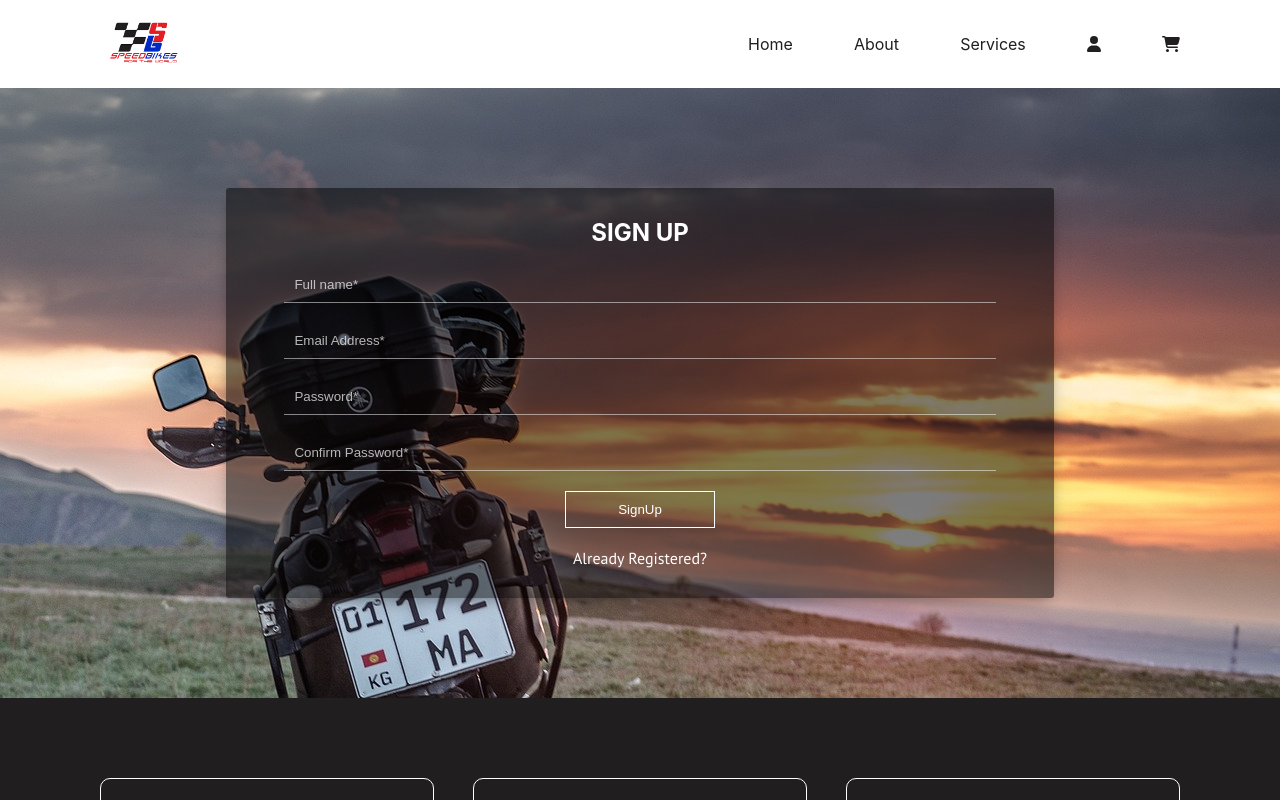
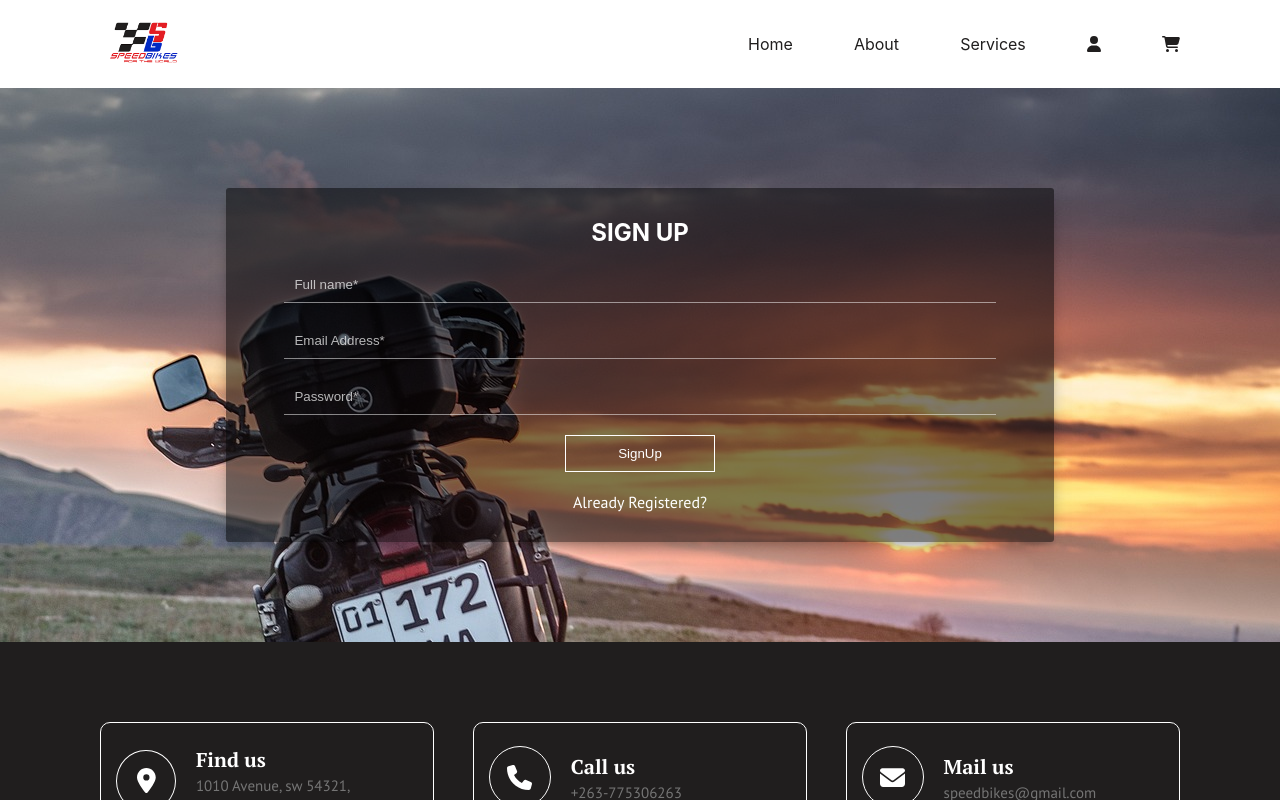
Before and after one commit to danielmututa/All-bikes, a React (Create React App) app: page /auth in a window 1280 px wide. Both pictures are taken after a click on the element "Don't have an account?". Shown: the top 800 px of the page. Built offline with nearby package versions, Linux system fonts and the light colour scheme; no server answers.

Commit message:
updating authentication

```diff
--- a/src/Components/authentication/Login/Signup.js
+++ b/src/Components/authentication/Login/Signup.js
@@ -1,113 +1,3 @@
-// import React, { useState } from 'react';
-// import { useNavigate } from 'react-router-dom';
-
-// function SignupForm({ onSwitchForm, showMessage }) {
-//   const navigate = useNavigate();
-//   const [formData, setFormData] = useState({
-//     name: '',
-//     mobile: '',
-//     email: '',
-//     password: '',
-//     confirmPassword: ''
-//   });
-
-//   const validateSubmission = async (e) => {
-//     e.preventDefault();
-
-//     if (!formData.name || !formData.email || !formData.password || !formData.confirmPassword) {
-//       showMessage('ALL FIELDS ARE MANDATORY');
-//       return;
-//     }
-
-//     if (formData.password !== formData.confirmPassword) {
-//       showMessage('PASSWORD MISMATCH');
-//       return;
-//     }
-
-//     try {
-//       const response = await fetch('https://your-backend-api.com/api/register', {
-//         method: 'POST',
-//         headers: {
-//           'Content-Type': 'application/json',
-//         },
-//         body: JSON.stringify({
-//           name: formData.name,
-//           email: formData.email,
-//           password: formData.password,
-//         })
-//       });
-
-//       const data = await response.json();
-
-//       if (response.ok) {
-//         showMessage('Account created successfully');
-//         navigate('/Rentabike');
-//       } else {
-//         showMessage(data.message || 'Registration failed, please try again');
-//       }
-//     } catch (error) {
-//       console.error('Error during registration:', error);
-//       showMessage('Error during registration, please try again');
-//     }
-//   };
-
-//   return (
-//     <form onSubmit={validateSubmission} className="login-animate">
-//       <center>
-//         <h2>SIGN UP</h2>
-//         <input
-//           className='login--input-signup'
-//           type="text"
-//           value={formData.name}
-//           onChange={(e) => setFormData({...formData, name: e.target.value})}
-//           placeholder="Full name*"
-//           required
-//         />
-
-//         <input
-//           className='login--input-signup'
-//           type="email"
-//           value={formData.email}
-//           onChange={(e) => setFormData({...formData, email: e.target.value})}
-//           placeholder="Email Address*"
-//           required
-//         />
-//         <input
-//           className='login--input-signup'
-//           type="password"
-//           value={formData.password}
-//           onChange={(e) => setFormData({...formData, password: e.target.value})}
-//           placeholder="Password*"
-//           required
-//         />
-//         <input
-//           className='login--input-signup'
-//           type="password"
-//           value={formData.confirmPassword}
-//           onChange={(e) => setFormData({...formData, confirmPassword: e.target.value})}
-//           placeholder="Confirm Password*"
-//           required
-//         />
-//         <button className="login-btn1" type="submit">SignUp</button>
-//         <section>
-//           <span><p className='AlreadyRegistered' onClick={onSwitchForm}>Already Registered?</p></span>
-//         </section>
-//       </center>
-//     </form>
-//   );
-// }
-
-// export default SignupForm;
-
-
-
-
-
-
-
-
-
-
 import React, { useState } from 'react';
 import { useNavigate } from 'react-router-dom';
 
@@ -116,28 +6,21 @@ function SignupForm({ onSwitchForm, showMessage }) {
   const [formData, setFormData] = useState({
     name: '',
     email: '',
-    password: '',
-    confirmPassword: ''
+    password: '', // Removed confirmPassword
   });
 
   const validateSubmission = async (e) => {
     e.preventDefault();
 
     // Frontend validation for empty fields
-    if (!formData.name || !formData.email || !formData.password || !formData.confirmPassword) {
+    if (!formData.name || !formData.email || !formData.password) {
       showMessage('ALL FIELDS ARE MANDATORY');
-      return;
-    }
-
-    // Password confirmation check
-    if (formData.password !== formData.confirmPassword) {
-      showMessage('PASSWORD MISMATCH');
       return;
     }
 
     try {
       // Send POST request to backend API
-      const response = await fetch('https://speedbike-backend-api-production.up.railway.app/api/register/register', { // Update with your actual backend URL
+      const response = await fetch('https://speedbike-backend-api-production.up.railway.app/api/register/register', {
         method: 'POST',
         headers: {
           'Content-Type': 'application/json',
@@ -145,8 +28,7 @@ function SignupForm({ onSwitchForm, showMessage }) {
         body: JSON.stringify({
           name: formData.name,
           email: formData.email,
-          password: formData.password,
-          confirmPassword: formData.confirmPassword, // Include confirmPassword in request
+          password: formData.password, // No confirmPassword field
         }),
       });
 
@@ -192,14 +74,7 @@ function SignupForm({ onSwitchForm, showMessage }) {
           placeholder="Password*"
           required
         />
-        <input
-          className='login--input-signup'
-          type="password"
-          value={formData.confirmPassword}
-          onChange={(e) => setFormData({ ...formData, confirmPassword: e.target.value })}
-          placeholder="Confirm Password*"
-          required
-        />
+        {/* Removed confirmPassword input */}
         <button className="login-btn1" type="submit">SignUp</button>
         <section>
           <span><p className='AlreadyRegistered' onClick={onSwitchForm}>Already Registered?</p></span>
```
Also changed, not shown: src/Components/authentication/Layout/PrivateRouteLayout.js (+7 -7 lines).
